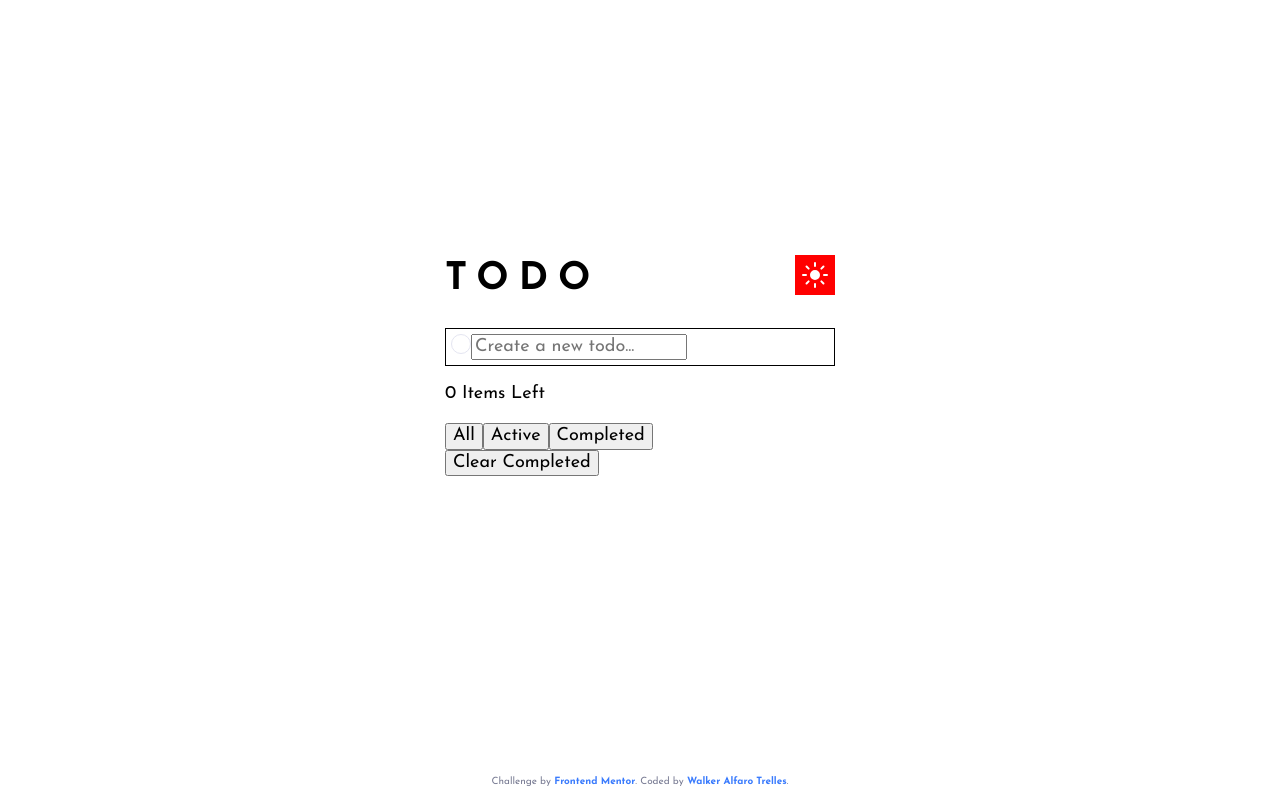
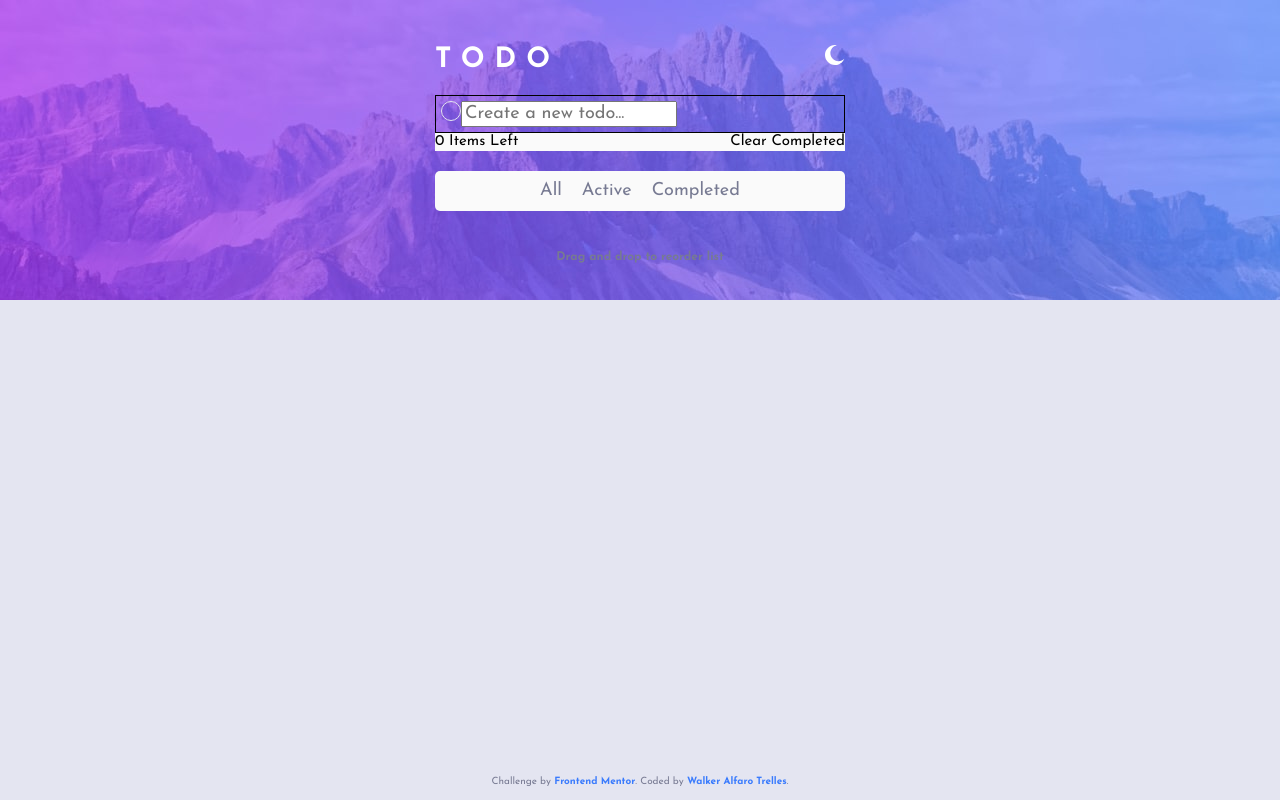
Before and after one commit to walkeralfaro/FrontendMentor_Todo_App, a React (Vite) app: page / in a window 1280 px wide. Built offline with nearby package versions, Linux system fonts and the light colour scheme.

Commit message:
add styles

```diff
--- a/src/App.jsx
+++ b/src/App.jsx
@@ -1,3 +1,4 @@
+import clsx from 'clsx';
 import { createContext, useState } from 'react';
 import { Footer } from './components/Footer';
 import { Header } from './components/Header';
@@ -10,13 +11,18 @@
 
   const [theme, setTheme] = useState("light");
 
+  const container_app = clsx ({
+    [styles.container_light]: true,
+    [styles.container_dark]: (theme === 'dark'),
+  });
+
   const toggleTheme = () => {
     setTheme((curr) => (curr === "light" ? "dark" : "light") );
   }
 
   return (
     <ThemeContext.Provider value={{ theme, toggleTheme }}>
-      <main className={styles.container_app}>
+      <main className={container_app}>
         <div className={styles.flex_app}>
           <div className={styles.card_app}>
 
--- a/src/components/Features.jsx
+++ b/src/components/Features.jsx
@@ -1,9 +1,39 @@
+import clsx from 'clsx';
+import { useContext } from 'react';
+import { ThemeContext } from "../App";
+import styles from '../scss/components/Features.module.scss';
 
 export const Features = ({ itemsLeft, setAllFilter, setFilterState, deleteCompletedTodos }) => {
+
+  const themeContext = useContext(ThemeContext);
+
+  const todo_features_aditional = clsx ({
+    [styles.features_aditional_light]: true,
+    [styles.features_aditional_dark]: themeContext.theme === 'dark',
+  })
+
+  const todo_features_currentState = clsx ({
+    [styles.features_current_light]: true,
+    [styles.features_current_dark]: themeContext.theme === 'dark',
+  })
+
+
+
   return (
-    <div className="todo_features_container">
-      <p>{itemsLeft} Items Left</p>
-      <div className="todo_features_currentState">
+
+    <>
+      <div className={todo_features_aditional}>
+
+        <p>{itemsLeft} Items Left</p>
+
+        <button onClick={deleteCompletedTodos} >
+          Clear Completed
+        </button>
+
+      </div>
+
+
+      <div className={todo_features_currentState}>
         <button
           onClick={() => setAllFilter(true)}
         >
@@ -24,11 +54,10 @@
           Completed
         </button>
       </div>
-      <button
-        onClick={deleteCompletedTodos}
-      >
-        Clear Completed
-      </button>
-    </div>
+
+    </>
+
+
+
   )
 }
--- a/src/components/Header.jsx
+++ b/src/components/Header.jsx
@@ -10,7 +10,7 @@
 
   const header_theme_icon = clsx({
     [styles.icon_light_theme]: true,
-    [styles.icon_dark_theme]: (themeContext.theme==='dark')
+    [styles.icon_dark_theme]: (themeContext.theme === 'dark')
   });
 
 
--- a/src/components/TodoApp.jsx
+++ b/src/components/TodoApp.jsx
@@ -4,6 +4,7 @@
 import { TodoInput } from "./TodoInput";
 import { reorder } from "../functions/Reorder";
 import { DragDropContext, Droppable, Draggable } from "@hello-pangea/dnd";
+import styles from "../scss/components/TodoApp.module.scss";
 
 export const TodoApp = () => {
 
@@ -105,6 +106,7 @@
         </Droppable>
 
       </DragDropContext>
+
       <Features
         itemsLeft={itemsLeft}
         setAllFilter={setAllFilter}
@@ -112,8 +114,8 @@
         deleteCompletedTodos={deleteCompletedTodos}
       />
 
+      <p className={styles.advice_dnd}>Drag and drop to reorder list</p>
+
     </>
-
-
   )
 }
--- a/src/scss/base/_globals.scss
+++ b/src/scss/base/_globals.scss
@@ -10,6 +10,11 @@
 body {
     font-family: v.$font;
     font-size: 1.8rem;
+}
+
+p {
+    margin: 0;
+    padding: 0;
 }
 
 a {
@@ -28,14 +33,13 @@
 }
 
 h1 {
-    font-size: 3.8rem;
+    font-size: 2.8rem;
 }
-h2 {
-    font-size: 3.4rem;
-}
-h3 {
-    font-size: 3rem;
-}
-h4 {
-    font-size: 2.6rem;
-}
+
+button {
+    background-color: transparent;
+    border: none;
+    padding: 0;
+    margin: 0;
+    cursor: pointer;
+  }
--- a/src/scss/base/_mixins.scss
+++ b/src/scss/base/_mixins.scss
@@ -1,14 +1,14 @@
-@use 'variables' as v;
+@use 'variables' as *;
 
 /** Media Queries **/
 @mixin mobile {
-    @media (min-width: #{v.$mobile}) {
+    @media (min-width: $mobile) {
         @content;
     }
 }
 
 @mixin desktop {
-    @media (min-width: #{v.$desktop}) {
+    @media (min-width: #{$desktop}) {
         @content;
     }
 }
--- a/src/scss/base/_variables.scss
+++ b/src/scss/base/_variables.scss
@@ -8,8 +8,8 @@
 $bold: 700;
 
 // Widths:
-$mobile: 37.5rem;
-$desktop: 144rem;
+$mobile: 375px;
+$desktop: 1440px;
 
 // Colors:
 // Primary:
@@ -30,8 +30,10 @@
 $Very_Dark_Grayish_Blue: hsl(233, 14%, 35%);
 $Very_Dark_Grayish_Blue: hsl(237, 14%, 26%);
 
-$LightTheme_Background: $Very_Light_Gray;
-$DarkTheme_Background: $Very_Dark_Blue;
+
+// Variables themes
+$LightTheme_Card_Background: $Very_Light_Gray;
+$DarkTheme_Card_Background: $Very_Dark_Blue;
 
 $Dark_Background_Desktop_Image: url('../../images/bg-desktop-dark.jpg');
 $Dark_Background_Mobile_Image: url('../../images/bg-mobile-dark.jpg');
--- a/src/scss/components/App.module.scss
+++ b/src/scss/components/App.module.scss
@@ -1,22 +1,37 @@
-.container_app {
-  width: 95%;
-  max-width: 144rem;
+@use '../base/variables' as *;
+@use '../base/mixins' as *;
+
+.container_light {
+  max-width: $desktop;
   margin: 0 auto;
+
+  background-image: $Light_Background_Mobile_Image;
+  background-repeat: no-repeat;
+  background-color: $Very_Light_Grayish_Blue;
+
+  @include mobile {
+    background-image: $Light_Background_Desktop_Image;
+  }
+}
+
+.container_dark {
+  background-image: $Dark_Background_Mobile_Image;
+  background-color: $Very_Dark_Blue;
+
+  @include mobile {
+    background-image: $Dark_Background_Desktop_Image;
+  }
 }
 
 .flex_app {
   height: 100%;
   min-height: 97vh;
+
   display: flex;
   justify-content: center;
-  align-items: center;
 }
 
 .card_app {
-  width: 100%;
-  min-width: 34rem;
-  max-width: 45rem;
-  height: 39rem;
-  padding: 3rem;
-  border-radius: 3rem;
+  width: 45rem;
+  padding: 1.5rem 2rem;
 }
--- a/src/scss/components/Check.module.scss
+++ b/src/scss/components/Check.module.scss
@@ -1,11 +1,11 @@
-@use '../base/variables' as v;
+@use '../base/variables' as *;
 
 .check {
   width: 2rem;
   height: 2rem;
 
   border-radius: 50%;
-  border: 1px solid v.$Very_Light_Grayish_Blue;
+  border: 1px solid $Very_Light_Grayish_Blue;
 
   cursor: pointer;
   user-select: none;
@@ -14,15 +14,15 @@
 .check_hover {
   &:hover {
     background:
-      linear-gradient(v.$LightTheme_Background, v.$LightTheme_Background) padding-box,
-      v.$Check_Background border-box;
+      linear-gradient($LightTheme_Card_Background, $LightTheme_Card_Background) padding-box,
+      $Check_Background border-box;
     border: 1px solid transparent;
   }
 }
 
 .check_completed {
   border: none;
-  background: v.$Check_Background;
+  background: $Check_Background;
 }
 
 .imgCheck {
--- a/src/scss/components/Features.module.scss
+++ b/src/scss/components/Features.module.scss
@@ -0,0 +1,46 @@
+@use '../base/variables' as *;
+
+
+.features_aditional_light {
+
+  display: flex;
+  justify-content: space-between;
+
+  font-size: 1.5rem;
+
+  background-color: $LightTheme_Card_Background;
+
+
+
+}
+
+.features_aditional_dark {
+
+}
+
+.features_current_light {
+
+  margin-top: 2rem;
+
+  display: flex;
+  justify-content: center;
+
+  background-color: $LightTheme_Card_Background;
+  border-radius: .5rem;
+
+  button {
+
+    padding: 1rem;
+    color: $Dark_Grayish_Blue;
+
+    &:hover {
+      color: $Very_Dark_Grayish_Blue;
+    }
+
+  }
+
+}
+
+.features_current_dark {
+
+}
--- a/src/scss/components/Header.module.scss
+++ b/src/scss/components/Header.module.scss
@@ -10,22 +10,23 @@
   text-transform: uppercase;
   letter-spacing: 1rem;
   padding-top: 1rem;
+  color: white;
 }
 
 .header_theme {
-  background-color: red;
   cursor: pointer;
   user-select: none;
 }
 
 .icon_light_theme {
-  background-image: url('../../images/icon-sun.svg');
-  width: 4rem;
-  height: 4rem;
+  background-image: url('../../images/icon-moon.svg');
+  background-size: 2rem;
+  width: 2rem;
+  height: 2rem;
   background-repeat: no-repeat;
   background-position: center;
 }
 
 .icon_dark_theme {
-  background-image: url('../../images/icon-moon.svg');
+  background-image: url('../../images/icon-sun.svg');
 }
--- /dev/null
+++ b/src/scss/components/TodoApp.module.scss
@@ -0,0 +1,9 @@
+@use '../base/variables' as *;
+
+.advice_dnd {
+  font-size: 1.2rem;
+  margin-top: 4rem;
+  text-align: center;
+  color: $Dark_Grayish_Blue;
+  font-weight: bold;
+}
```
Lines whose indentation alone changed are shown as unchanged.
